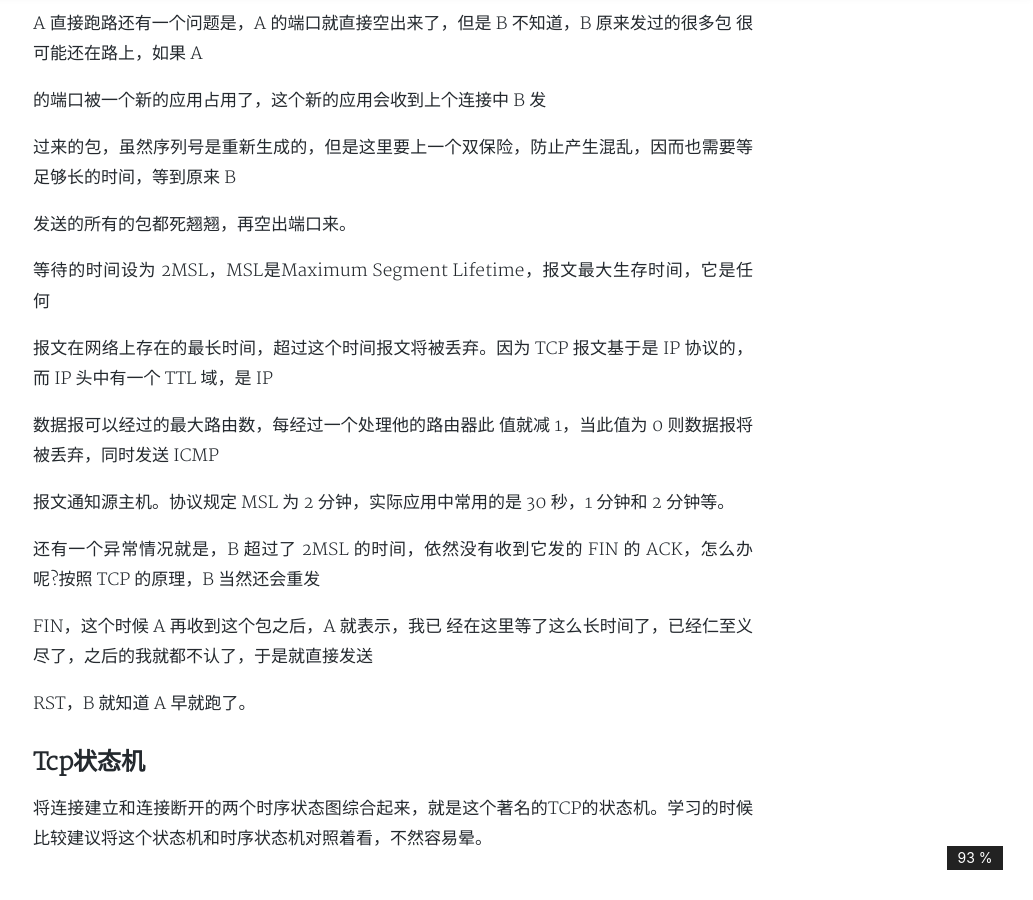
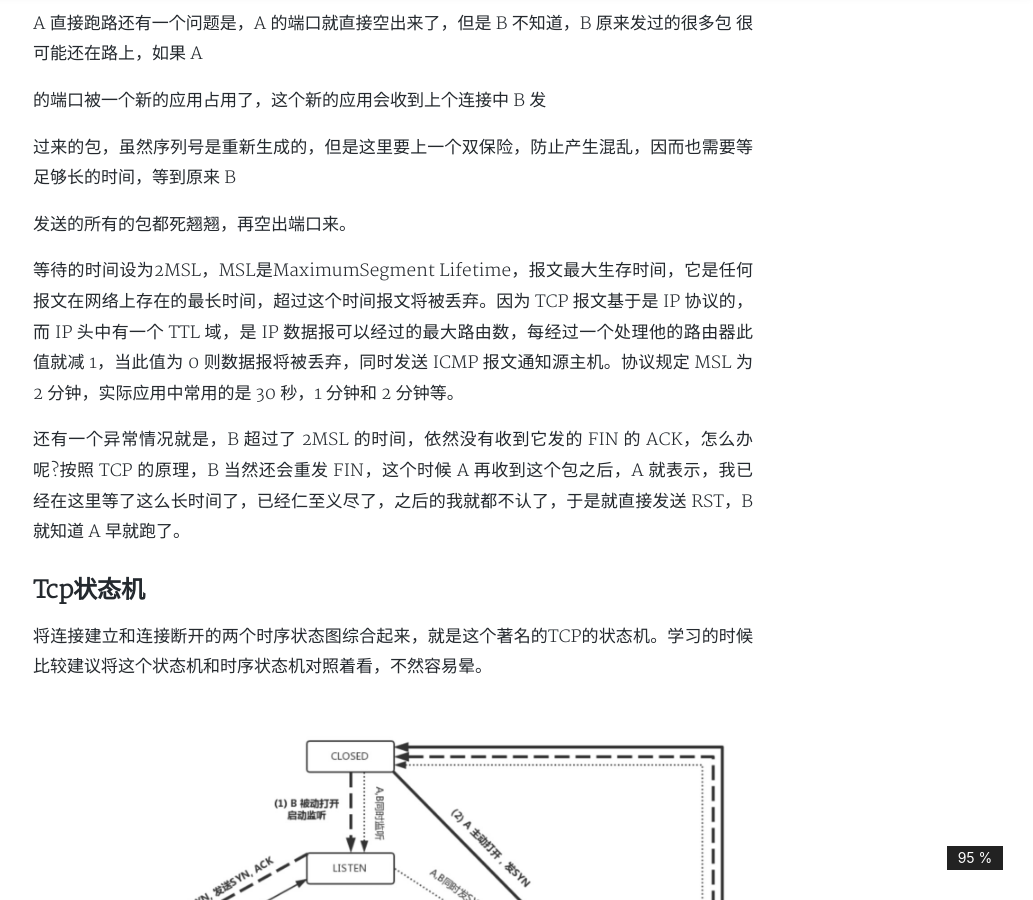
Before and after one commit to BinaryCaptain/BinaryCaptain.github.io, a Jekyll site: the page built from _posts/2018-09-27-tcp:ip.md, in a window 1280 px wide and 900 px high, scrolled down 6713 px. Shown: the whole window, without its empty margins (247-1280 px from the left). Built offline with Jekyll 4.4.1, drawn with Linux system fonts in a browser that asks for light colours; nearby versions of some CDN libraries; comment, search, counter and statistics services are not loaded; a style sheet for code colours, icons or effects is not loaded.

Commit message:
tcp/ip-3

```diff
--- a/_posts/2018-09-27-tcp:ip.md
+++ b/_posts/2018-09-27-tcp:ip.md
@@ -140,18 +140,10 @@ A 直接跑路还有一个问题是，A 的端口就直接空出来了，但是
 
 发送的所有的包都死翘翘，再空出端口来。
 
-等待的时间设为 2MSL，MSL是Maximum Segment Lifetime，报文最大生存时间，它是任何
-
-报文在网络上存在的最长时间，超过这个时间报文将被丢弃。因为 TCP 报文基于是 IP 协议的， 而 IP 头中有一个 TTL 域，是 IP
-
-数据报可以经过的最大路由数，每经过一个处理他的路由器此 值就减 1，当此值为 0 则数据报将被丢弃，同时发送 ICMP
-
-报文通知源主机。协议规定 MSL 为 2 分钟，实际应用中常用的是 30 秒，1 分钟和 2 分钟等。
+等待的时间设为2MSL，MSL是MaximumSegment Lifetime，报文最大生存时间，它是任何报文在网络上存在的最长时间，超过这个时间报文将被丢弃。因为 TCP 报文基于是 IP 协议的， 而 IP 头中有一个 TTL 域，是 IP 数据报可以经过的最大路由数，每经过一个处理他的路由器此 值就减 1，当此值为 0 则数据报将被丢弃，同时发送 ICMP 报文通知源主机。协议规定 MSL 为 2 分钟，实际应用中常用的是 30 秒，1 分钟和 2 分钟等。
 
 还有一个异常情况就是，B 超过了 2MSL 的时间，依然没有收到它发的 FIN 的 ACK，怎么办 呢?按照 TCP 的原理，B 当然还会重发
-
 FIN，这个时候 A 再收到这个包之后，A 就表示，我已 经在这里等了这么长时间了，已经仁至义尽了，之后的我就都不认了，于是就直接发送
-
 RST，B 就知道 A 早就跑了。
 
 ## Tcp状态机
```
